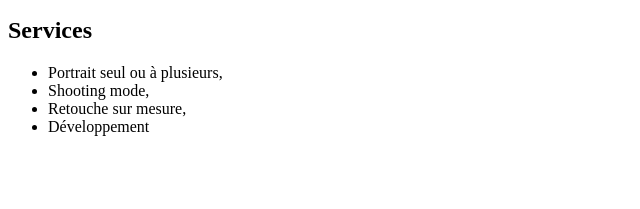
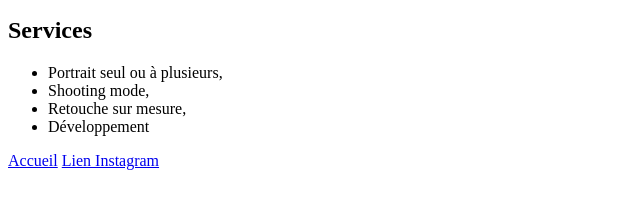
Before and after one commit to Steven-DellaRica/CoursHTML, a plain HTML site: page dossier-demo/a-propos.html in a window 1280 px wide. Shown: the part 155-364 px from the top of the page, without its empty margins (0-640 px from the left). Drawn offline with Linux system fonts and the light colour scheme.

Commit message:
Moved a-propos to dossier demo and added links

```diff
--- a/a-propos.html
+++ b/dossier-demo/a-propos.html
@@ -19,5 +19,8 @@
 		<li>Retouche sur mesure,</li>
 		<li>Développement</li>
 		</ul>
+		<a href="../index.html">Accueil</a>
+		<a href="https://twitter.com/>Lien Twitter</a>
+		<a href="https://www.instagram.com/">Lien Instagram</a>
 	</body>
 </html>
```
Also changed, not shown: index.html (+1 -0 lines).
